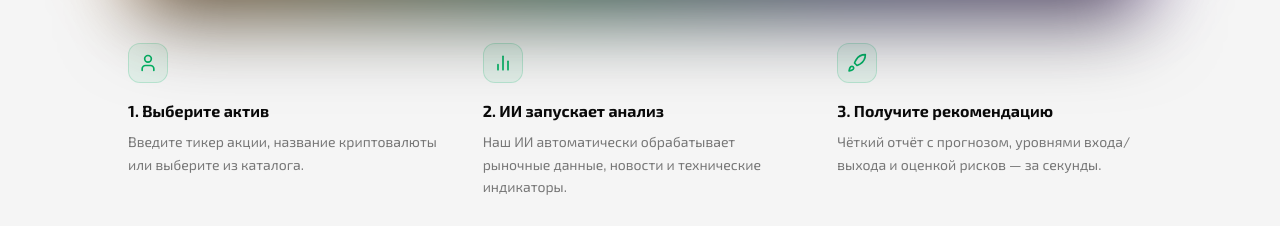
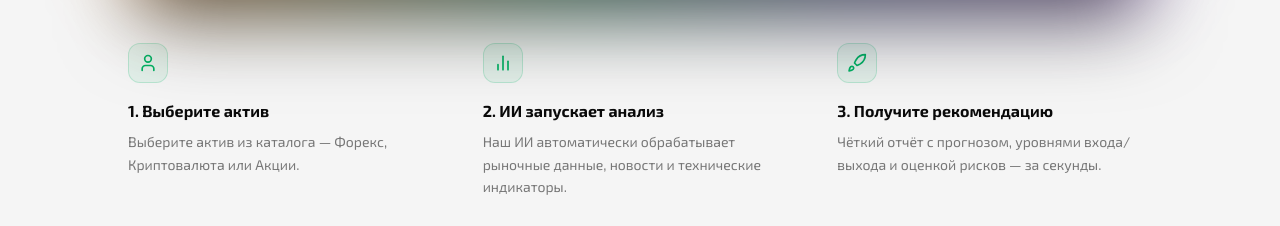
Before and after one commit to qryptobro/rbhood, a Next.js app: page / in a window 1280 px wide. Shown: the part 3700-3926 px from the top of the page. Built offline with nearby package versions, Linux system fonts and the light colour scheme.

Commit message:
fix: step 1 desc — remove ticker input, pick from catalog (Forex/Crypto/Stocks)

```diff
--- a/app/components/i18n.tsx
+++ b/app/components/i18n.tsx
@@ -54,7 +54,7 @@ const translations = {
     feat5_desc: "Поддержка 500+ криптовалют с on-chain анализом и настроением рынка.",
     how_label: "КАК РАБОТАЕТ", how_title: "Три шага до готового анализа",
     how_sub: "Никаких сложностей. Просто выберите актив и получите результат.",
-    step1_title: "Выберите актив", step1_desc: "Введите тикер акции, название криптовалюты или выберите из каталога.",
+    step1_title: "Выберите актив", step1_desc: "Выберите актив из каталога — Форекс, Криптовалюта или Акции.",
     step2_title: "ИИ запускает анализ", step2_desc: "Наш ИИ автоматически обрабатывает рыночные данные, новости и технические индикаторы.",
     step3_title: "Получите рекомендацию", step3_desc: "Чёткий отчёт с прогнозом, уровнями входа/выхода и оценкой рисков — за секунды.",
     price_label: "PRICING", price_title: "Выберите свой план", price_sub: "Большинство пользователей окупают подписку с первой успешной сделки.", price_included: "Включено:",
@@ -164,7 +164,7 @@ const translations = {
     feat5_desc: "On-chain талдаумен 500+ криптовалютаны қолдау.",
     how_label: "ҚАЛАЙ ЖҰМЫС ІСТЕЙДІ", how_title: "Дайын талдауға дейін үш қадам",
     how_sub: "Ешқандай қиындық жоқ. Жай активті таңдап, нәтиже алыңыз.",
-    step1_title: "Активті таңдаңыз", step1_desc: "Акция тикерін немесе криптовалюта атауын енгізіңіз.",
+    step1_title: "Активті таңдаңыз", step1_desc: "Каталогтан активті таңдаңыз — Форекс, Криптовалюта немесе Акция.",
     step2_title: "ЖИ талдауды іске қосады", step2_desc: "ЖИ нарық деректерін, жаңалықтарды автоматты өңдейді.",
     step3_title: "Ұсынымды алыңыз", step3_desc: "Болжам, кіру/шығу деңгейлері — секундтарда дайын.",
     price_label: "PRICING", price_title: "Жоспарыңызды таңдаңыз", price_sub: "Пайдаланушылардың көпшілігі бірінші табысты сауда кезінде шығынын өтейді.", price_included: "Кіреді:",
@@ -273,7 +273,7 @@ const translations = {
     feat5_desc: "500+ cryptocurrencies with on-chain analysis and market sentiment.",
     how_label: "HOW IT WORKS", how_title: "Three steps to a complete analysis",
     how_sub: "No complexity. Just select an asset and get your result.",
-    step1_title: "Select an asset", step1_desc: "Enter a stock ticker, crypto name, or pick from our catalog.",
+    step1_title: "Select an asset", step1_desc: "Pick an asset from the catalog — Forex, Crypto, or Stocks.",
     step2_title: "AI runs analysis", step2_desc: "Our AI automatically processes market data, news, and technical indicators.",
     step3_title: "Get your recommendation", step3_desc: "Clear report with forecast, entry/exit levels, and risk assessment — in seconds.",
     price_label: "PRICING", price_title: "Choose your plan", price_sub: "Most of our users recover their investment on their first winning trade.", price_included: "Included:",
```
